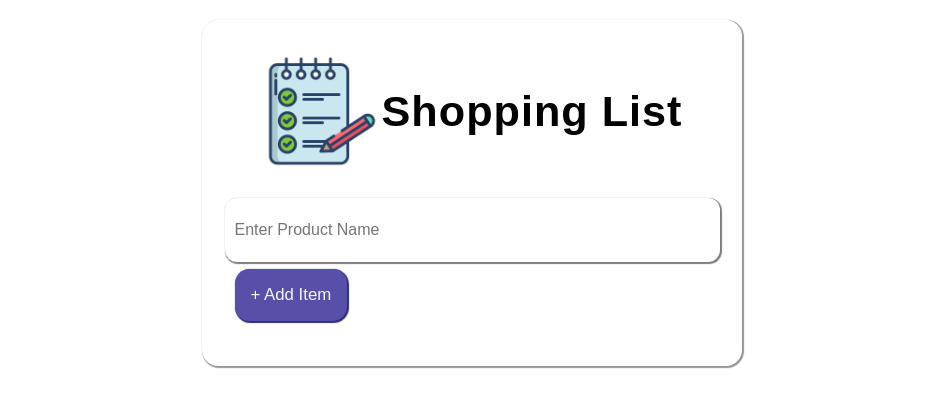
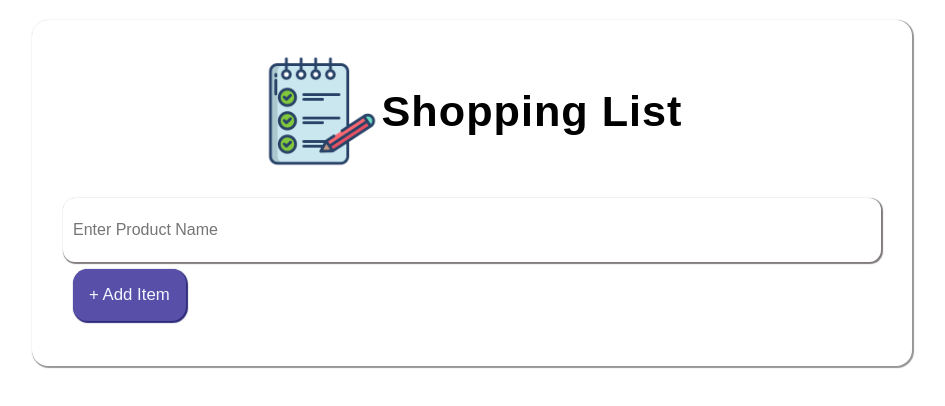
Before and after one commit to Xsanos/ShoppingList, a plain HTML site: page index.html in a window 1280 px wide. Shown: the whole page, without its empty margins (168-1113 px from the left). Drawn offline with Linux system fonts and the light colour scheme.

Commit message:
CSS update

```diff
--- a/style.css
+++ b/style.css
@@ -1,4 +1,4 @@
-@media screen and (max-width: 600px) {
+@media screen and (max-width: 880px) {
     :root{
         --container-bg-light: rgba(255, 255, 255, 0);
         --container-bg-dark: rgba(255, 255, 255, 0);
@@ -58,7 +58,7 @@ body{
 #container{
     background-color: var(--container-bg-light);
     box-shadow: 1px 1px 1px 1px rgb(150, 148, 148);
-    max-width: 500px;
+    max-width: 840px;
     border-radius: 2vh;
     padding: 20px;
     margin-left: auto;
```
